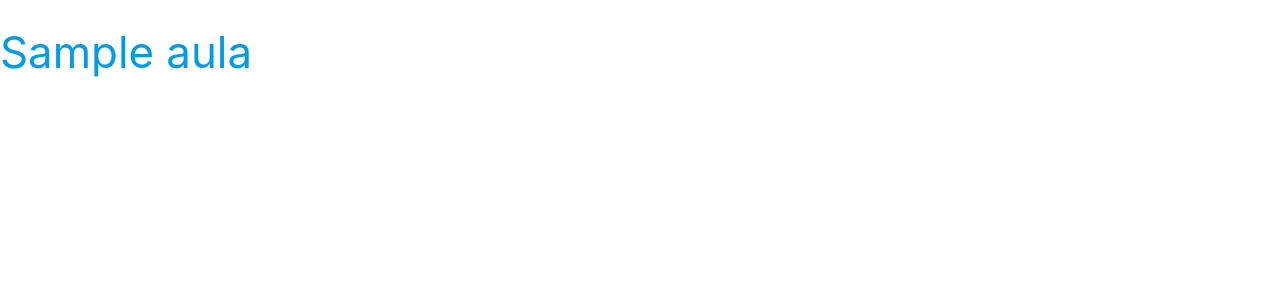
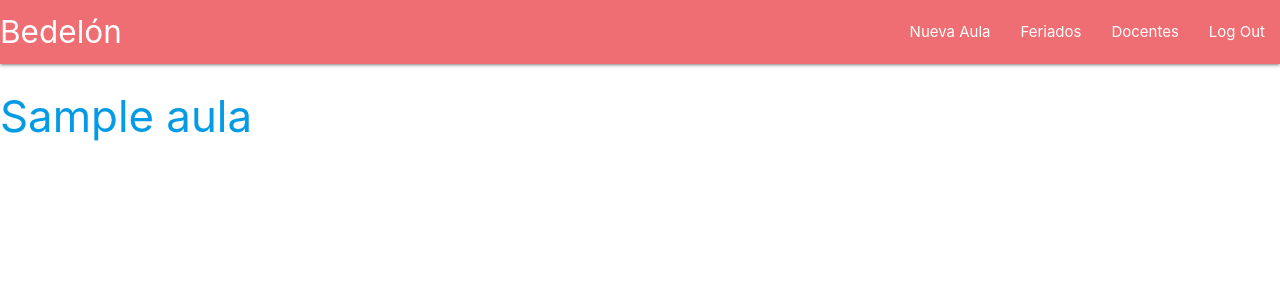
Before and after one commit to informatorio-sp-2019/Bedelon, a Django app: page /aulas/ in a window 1280 px wide. Shown: the top 300 px of the page. Run offline with Django 3.2, Linux system fonts and the light colour scheme; tables that the repository leaves empty hold one stand-in row (values such as "Sample post"); some libraries are stand-ins or nearby versions.

Commit message:
agregando nav al base.html, agregar el inicializador js para que funcione el menú en mobile

```diff
--- a/reservas/templates/base.html
+++ b/reservas/templates/base.html
@@ -6,19 +6,50 @@
 
 	{% endblock %}
 	</title>
-	<!--Import Google Icon Font-->
-    <link href="https://fonts.googleapis.com/icon?family=Material+Icons" rel="stylesheet">
-    <!--Import materialize.css-->
-    <link type="text/css" rel="stylesheet" href="css/materialize.min.css"  media="screen,projection"/>
+      <!--Import Google Icon Font-->
+      <link href="https://fonts.googleapis.com/icon?family=Material+Icons" rel="stylesheet">
+      <!--Import materialize.css-->
 
-    <!--Let browser know website is optimized for mobile-->
-    <meta name="viewport" content="width=device-width, initial-scale=1.0"/>
+    <link rel="stylesheet" href="https://cdnjs.cloudflare.com/ajax/libs/materialize/1.0.0/css/materialize.min.css">
+
+
+    <!-- Compiled and minified JavaScript -->
+    <script src="https://cdnjs.cloudflare.com/ajax/libs/materialize/1.0.0/js/materialize.min.js"></script>
+
+
+      <!--Let browser know website is optimized for mobile-->
+      <meta name="viewport" content="width=device-width, initial-scale=1.0"/>
 
 	{% block head %}
 	{% endblock %}
 
 </head>
 <body>
+
+	<!-- inicio nav -->
+
+  <nav>
+    <div class="nav-wrapper">
+      <a href="#!" class="brand-logo">Bedelón</a>
+      <a href="#" data-target="mobile-demo" class="sidenav-trigger"><i class="material-icons">menu</i></a>
+      <ul class="right hide-on-med-and-down">
+        <li><a href="#">Nueva Aula</a></li>
+        <li><a href="#">Feriados</a></li>
+        <li><a href="#">Docentes</a></li>
+        <li><a href="#">Log Out</a></li>
+      </ul>
+    </div>
+  </nav>
+
+  <ul class="sidenav" id="mobile-demo">
+    <li><a href="#">Nueva Aula</a></li>
+    <li><a href="#">Feriados</a></li>
+    <li><a href="#">Docentes</a></li>
+    <li><a href="#">Log Out</a></li>
+  </ul>
+  <!-- fin nav -->
+
+
 	{% block nav %}
 	{% endblock %}
 
@@ -34,9 +65,16 @@
 	{% block js %}
 	{% endblock %}
 
-	<!--JavaScript at end of body for optimized loading-->
-    <script type="text/javascript" src="js/materialize.min.js"></script>
+
+</body>
 
 
-</body>
+<script type="text/javascript">
+
+  document.addEventListener('DOMContentLoaded', function() {
+    var elems = document.querySelectorAll('.sidenav');
+    var instances = M.Sidenav.init(elems, options);
+  });
+
+</script>
 </html>
```
